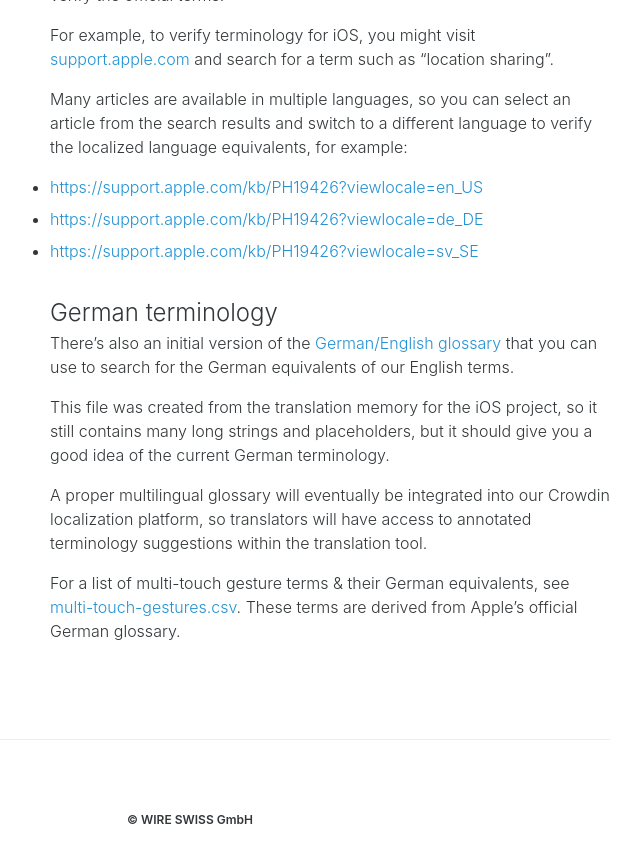
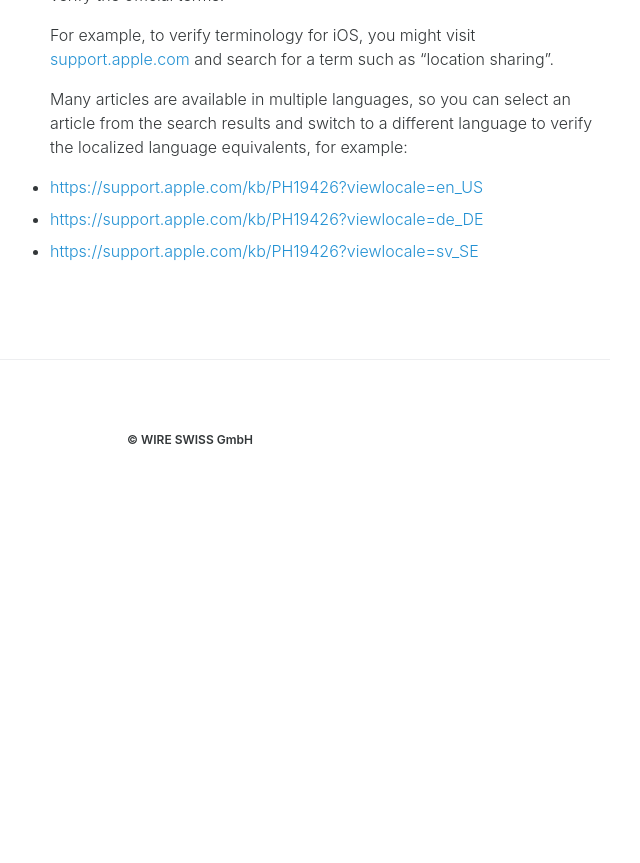
Before and after one commit to wireapp/brand, a Jekyll site: the page built from text/translation/index.md, in a window 1280 px wide and 900 px high, scrolled down 1177 px. Shown: the top 863 px of the window, without its empty margins (450-1090 px from the left). Built offline with Jekyll 4.4.1, drawn with Linux system fonts in a browser that asks for light colours; after the commit the page ends 1697 px from its top, so only the background shows below that.

Commit message:
Remove references to internal resources
The contents of private repositories in the
`wearezeta` organization will not be visible
to the public.

Public glossaries & icon references may be added later.

```diff
--- a/text/translation/index.md
+++ b/text/translation/index.md
@@ -34,18 +34,6 @@
 * [https://support.apple.com/kb/PH19426?viewlocale=de\_DE][6]
 * [https://support.apple.com/kb/PH19426?viewlocale=sv\_SE][7]
 
-
-### German terminology
-
-There's also an initial version of the [German/English glossary][8] that you can use to search for the German equivalents of our English terms.
-
-This file was created from the translation memory for the iOS project, so it still contains many long strings and placeholders, but it should give you a good idea of the current German terminology.
-
-A proper multilingual glossary will eventually be integrated into our Crowdin localization platform, so translators will have access to annotated terminology suggestions within the translation tool.
-
-For a list of multi-touch gesture terms & their German equivalents, see [multi-touch-gestures.csv][9]. These terms are derived from Apple's official German glossary.
-
-
 [1]: https://crowdin.com/project/wire-ios
 [2]: https://crowdin.com/project/wire-android
 [3]: https://crowdin.com/project/wire-cs
```
Also changed, not shown: other parts of text/translation/index.md (+0 -2 lines), text/sample-usage/index.md (+7 -10 lines), text/user-interface/index.md (+0 -8 lines).
